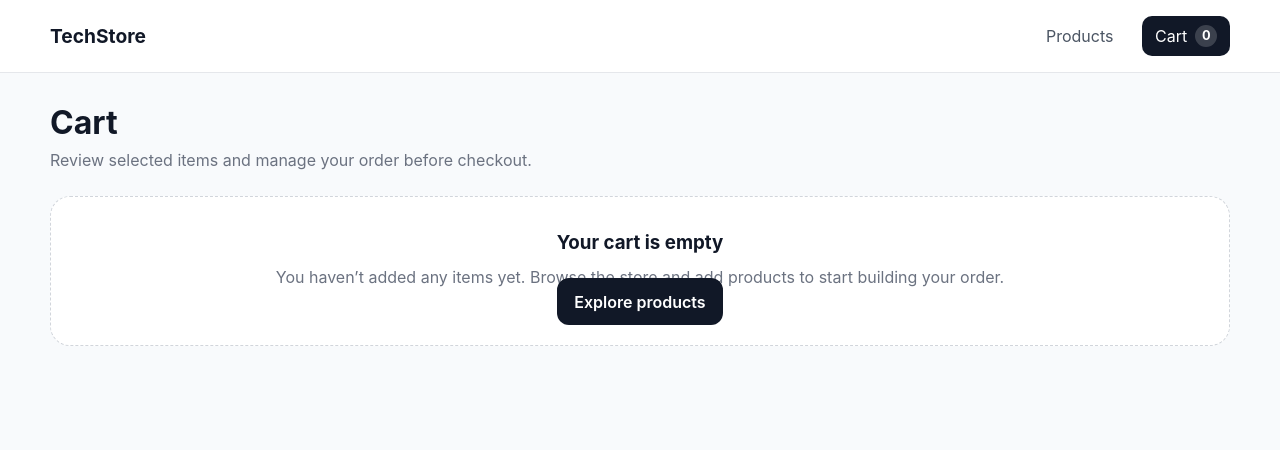
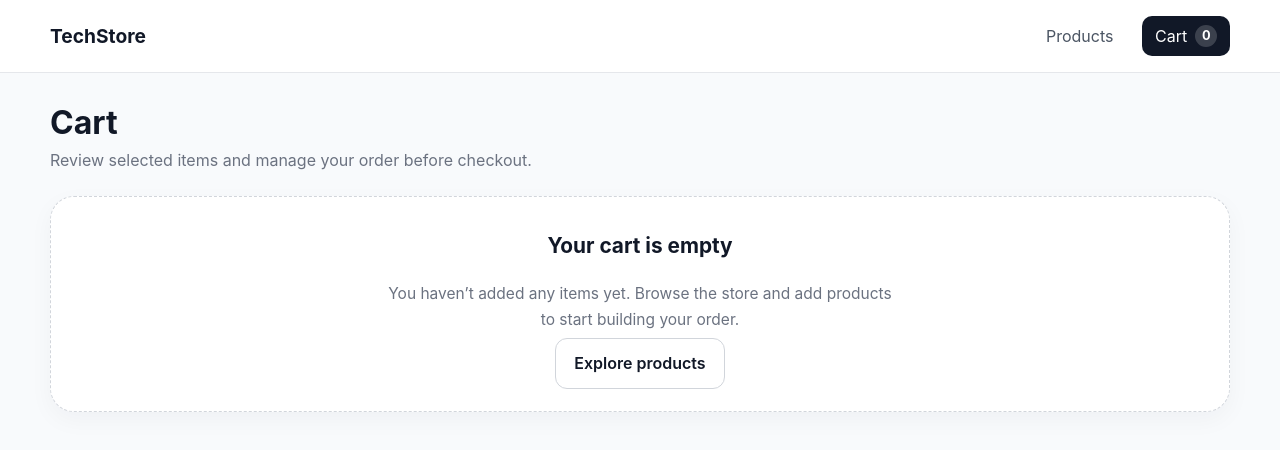
Before and after one commit to salamizadeh-dev/goods2u, a React (Vite) app: page /cart in a window 1280 px wide. Shown: the top 450 px of the page. Built offline with nearby package versions, Linux system fonts and the light colour scheme.

Commit message:
style: improve empty states and micro-interaction feedback

```diff
--- a/src/styles/global.css
+++ b/src/styles/global.css
@@ -74,6 +74,34 @@ textarea {
   border-radius: 10px;
   color: #4b5563;
   transition: background 0.2s ease, color 0.2s ease;
+  display: inline-flex;
+  align-items: center;
+  gap: 0.5rem;
+}
+
+.navbar__link,
+.product-card__title-link,
+.product-card__media,
+.cart-item-card__remove,
+.category-filter__button,
+.quantity-control__button {
+  transition:
+    color 0.2s ease,
+    background 0.2s ease,
+    border-color 0.2s ease,
+    box-shadow 0.2s ease,
+    opacity 0.2s ease;
+}
+
+.navbar__link:focus-visible,
+.product-card__title-link:focus-visible,
+.product-card__media:focus-visible,
+.cart-item-card__remove:focus-visible,
+.category-filter__button:focus-visible,
+.quantity-control__button:focus-visible {
+  outline: none;
+  box-shadow: 0 0 0 4px rgba(37, 99, 235, 0.14);
+  border-radius: 12px;
 }
 
 .navbar__link:hover {
@@ -125,16 +153,49 @@ textarea {
 .button {
   border: none;
   border-radius: 12px;
-  padding: 0.85rem 1.1rem;
+  padding: 0.9rem 1.15rem;
   background: #111827;
   color: #ffffff;
   font-weight: 600;
   cursor: pointer;
+  transition:
+    background 0.2s ease,
+    color 0.2s ease,
+    border-color 0.2s ease,
+    opacity 0.2s ease,
+    transform 0.2s ease,
+    box-shadow 0.2s ease;
+}
+
+.button:hover:not(:disabled) {
+  background: #1f2937;
+  transform: translateY(-1px);
+}
+
+.button:focus-visible {
+  outline: none;
+  box-shadow: 0 0 0 4px rgba(37, 99, 235, 0.16);
 }
 
 .button:disabled {
-  opacity: 0.7;
+  opacity: 0.6;
   cursor: not-allowed;
+  transform: none;
+}
+
+.button--secondary {
+  background: #ffffff;
+  color: #111827;
+  border: 1px solid #d1d5db;
+}
+
+.button--secondary:hover:not(:disabled) {
+  background: #f9fafb;
+  border-color: #9ca3af;
+}
+
+.button--secondary:disabled {
+  opacity: 0.65;
 }
 
 @media (max-width: 640px) {
@@ -210,6 +271,27 @@ textarea {
   background: #111827;
   color: #ffffff;
   border-color: #111827;
+}
+
+.category-filter__button:focus-visible {
+  border-color: #2563eb;
+}
+
+.cart-item-card__remove:hover {
+  opacity: 0.85;
+}
+
+.cart-item-card__remove:focus-visible {
+  color: #b91c1c;
+}
+
+.quantity-control__button:focus-visible {
+  background: #eff6ff;
+}
+
+.product-card__media:focus-visible,
+.product-card__title-link:focus-visible {
+  border-radius: 16px;
 }
 
 .product-grid {
@@ -339,9 +421,35 @@ textarea {
 .empty-state {
   background: #ffffff;
   border: 1px dashed #d1d5db;
-  border-radius: 20px;
-  padding: 2rem;
+  border-radius: 24px;
+  padding: 2.25rem 1.5rem;
   text-align: center;
+  box-shadow: 0 8px 24px rgba(15, 23, 42, 0.04);
+}
+
+.empty-state__content {
+  max-width: 520px;
+  margin: 0 auto;
+  display: grid;
+  gap: 0.85rem;
+  justify-items: center;
+}
+
+.empty-state__title {
+  margin: 0;
+  font-size: 1.3rem;
+  line-height: 1.25;
+}
+
+.empty-state__description {
+  margin: 0;
+  color: #6b7280;
+  line-height: 1.7;
+  font-size: 0.97rem;
+}
+
+.empty-state__action {
+  margin-top: 0.25rem;
 }
 
 .empty-state h3 {
@@ -368,11 +476,6 @@ textarea {
   }
 }
 
-.navbar__link {
-  display: inline-flex;
-  align-items: center;
-  gap: 0.5rem;
-}
 
 .navbar__cart-count {
   min-width: 22px;
```
